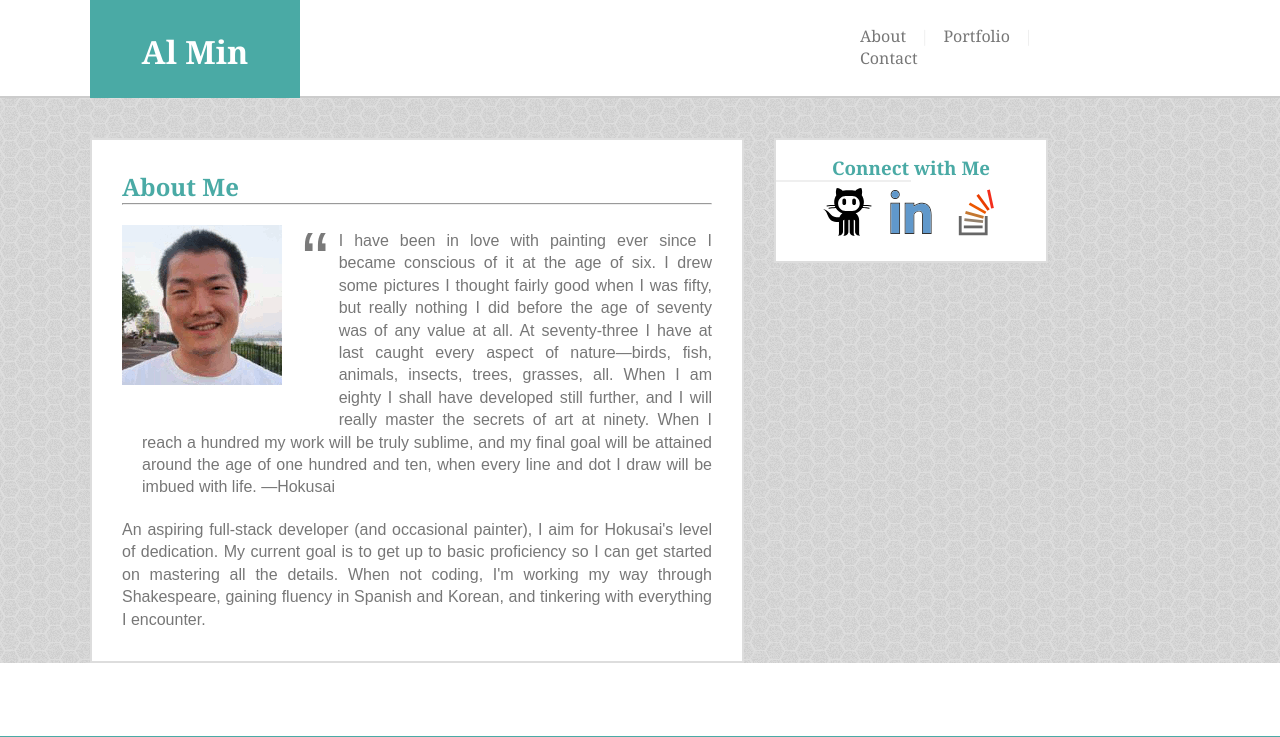
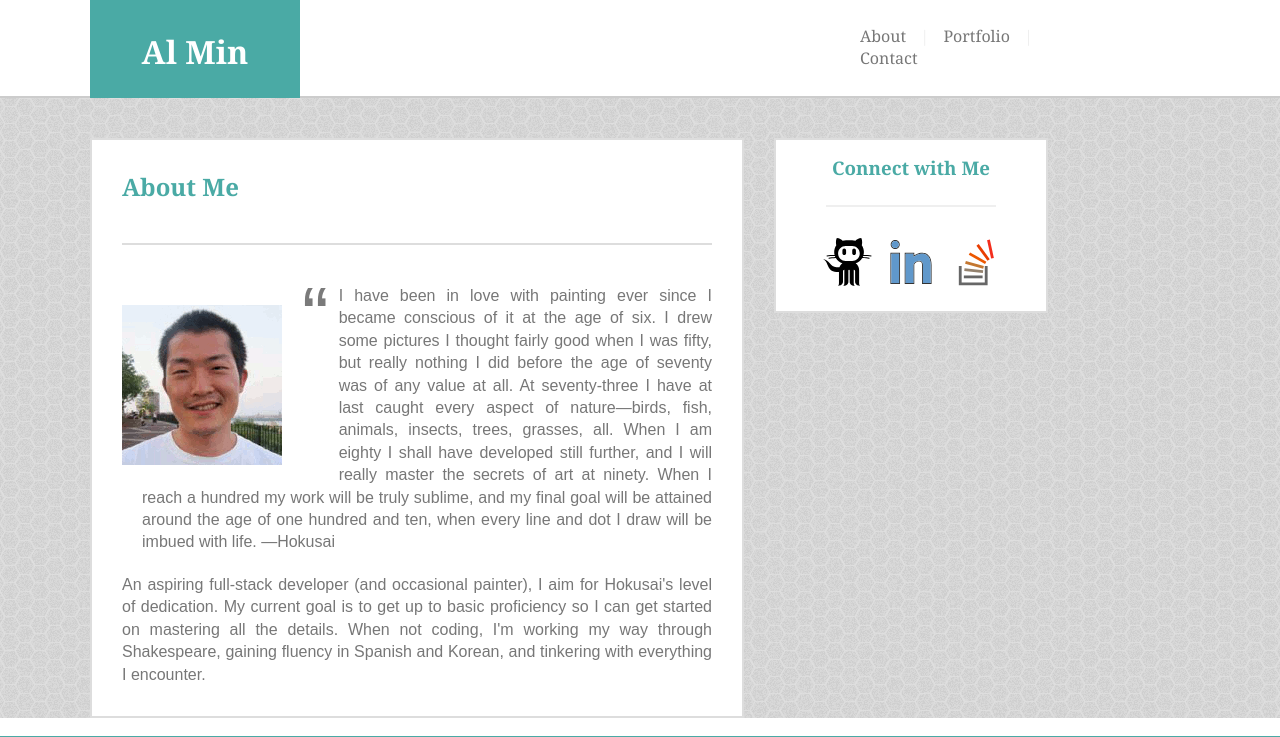
Before and after one commit to aksm/Basic-Porfolio, a PHP site: page /index.php in a window 1280 px wide. Shown: the top 737 px of the page. Run offline with PHP 8.4, Linux system fonts and the light colour scheme.

Commit message:
Adjust dividers

```diff
--- a/assets/css/style.css
+++ b/assets/css/style.css
@@ -83,6 +83,13 @@ article {
 #userpic:hover {
 	background-position: 0 100%;
 }
+#about_me_divider {
+	margin-top: 40px;
+	margin-bottom: 40px;
+	height: 2px;
+	background-color: #dddddd;
+	border: 0;
+}
 #about_me_text {
 	float: left;
 }
@@ -120,10 +127,13 @@ blockquote:before {
 	border: 2px solid #dddddd;
 }
 #connect_divider {
-	width: 135px;
+	width: 170px;
 	background: #efefef;
 	border: 0;
 	height: 2px;
+	margin-left: 50px;
+	margin-top: 25px;
+	margin-bottom: 25px;
 }
 #connect_icons {
 	padding: 0;
@@ -135,6 +145,10 @@ blockquote:before {
 #portfolio_divider {
 	width: 590px;
 	margin: 0;
+	margin-top: 40px;
+	height: 2px;
+	background-color: #dddddd;
+	border: 0;
 }
 #portfolio_table {
 	float: left;
@@ -182,6 +196,10 @@ figcaption {
 #contact_divider {
 	width: 588px;
 	margin-left: 0;
+	margin-top: 40px;
+	height: 2px;
+	background-color: #dddddd;
+	border: 0;
 }
 #name, #email{
 	height: 35px;
```
